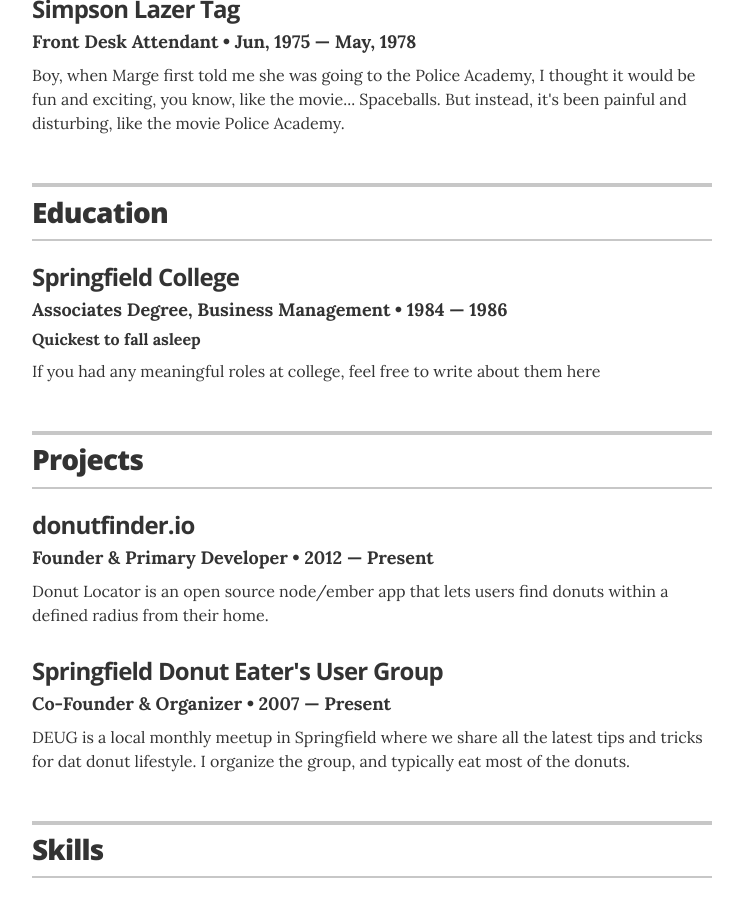
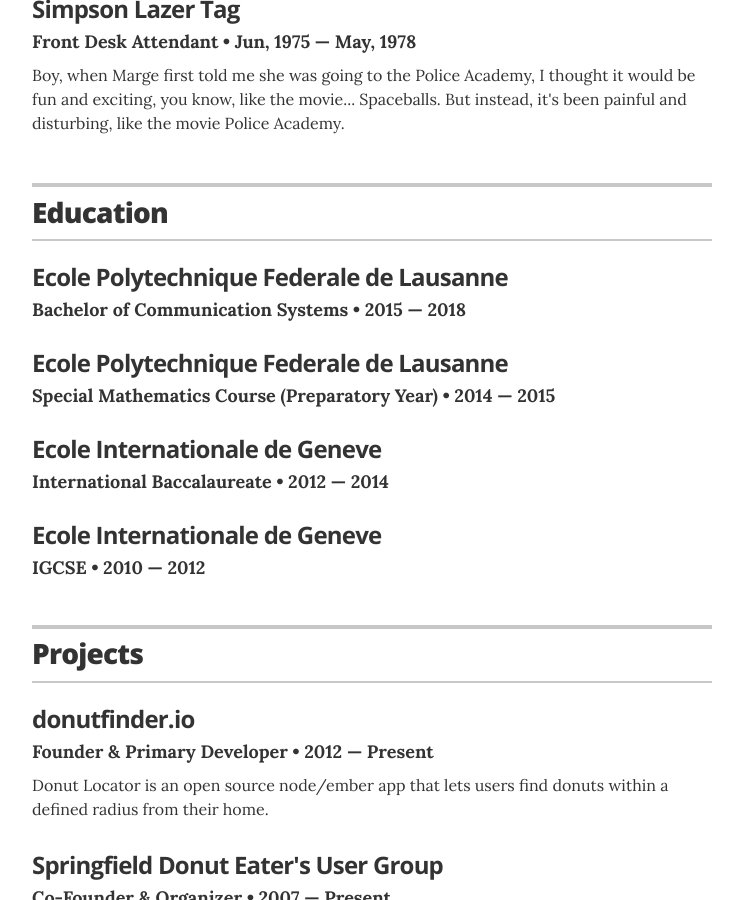
Before and after one commit to rykener/rykener.net, a Jekyll site: the page built from index.html, in a window 1280 px wide and 900 px high, scrolled down 1006 px. Shown: the whole window, without its empty margins (268-1011 px from the left). Built offline with Jekyll 4.4.1, drawn with Linux system fonts in a browser that asks for light colours.

Commit message:
Added Education info

```diff
--- a/_data/education.yml
+++ b/_data/education.yml
@@ -1,6 +1,15 @@
 # Degree
-- degree: Associates Degree, Business Management
-  uni: Springfield College
-  year: 1984 &mdash; 1986
-  awards: Quickest to fall asleep
-  summary: If you had any meaningful roles at college, feel free to write about them here
+- degree: Bachelor of Communication Systems
+  uni: Ecole Polytechnique Federale de Lausanne
+  year: 2015 &mdash; 2018
+  #awards: Quickest to fall asleep
+  #summary: If you had any meaningful roles at college, feel free to write about them here
+- degree: Special Mathematics Course (Preparatory Year)
+  uni: Ecole Polytechnique Federale de Lausanne
+  year: 2014 &mdash; 2015
+- degree: International Baccalaureate
+  uni: Ecole Internationale de Geneve
+  year: 2012 &mdash; 2014
+- degree: IGCSE
+  uni: Ecole Internationale de Geneve
+  year: 2010 &mdash; 2012
```
